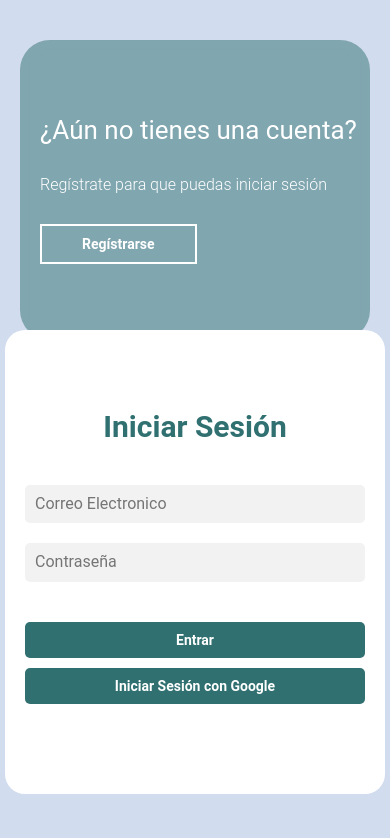
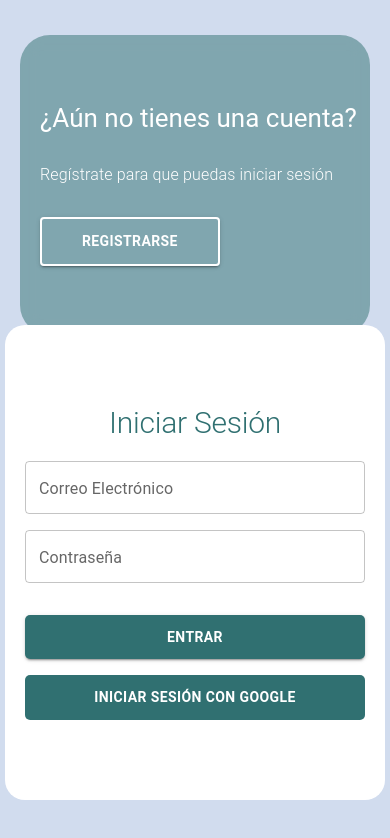
Before and after one commit to Carloscastro16/the-road, a React (Create React App) app: page /login in a window 390 px wide. Shown: the top 838 px of the page. Built offline with nearby package versions, Linux system fonts and the light colour scheme; no server answers; the HTML template or start-up script is replaced by a standard one; what photoswipe would draw is missing.

Commit message:
Fix responsive

```diff
--- a/src/Components/Css/Custom.css
+++ b/src/Components/Css/Custom.css
@@ -204,10 +204,9 @@ main {
 
 .contenedor__login-register form input {
   width: 100%;
-  margin-top: 20px;
+  margin-top: 10px;
   padding: 10px;
   border: none;
-  background: #F2F2F2;
   font-size: 16px;
   outline: none;
   border-radius: 5px;
--- a/src/Views/auth/AuthView.tsx
+++ b/src/Views/auth/AuthView.tsx
@@ -1,19 +1,38 @@
 import React, { useState, useEffect } from 'react';
-import '../../Components/Css/Custom.css'
+import '../../Components/Css/Custom.css';
 import { useAuth } from '../../Services/Auth/AuthProvider';
 import { useNavigate } from 'react-router-dom';
-import { Box } from '@mui/system';
-import Swal from 'sweetalert2'
-import * as userService from '../../Services/Api/UsersService'
-const Auth: React.FC = () => {
-  const { login,googleLogin,facebookLogin  } = useAuth();
+import { Box, Button, TextField, Typography } from '@mui/material';
+import Swal from 'sweetalert2';
+import * as userService from '../../Services/Api/UsersService';
+
+const LoginPage: React.FC = () => {
+  const { login, googleLogin } = useAuth();
   const navigate = useNavigate();
 
   const [email, setEmail] = useState<string>('');
   const [password, setPassword] = useState<string>('');
+  const [confirmPassword, setConfirmPassword] = useState<string>('');
+  const [name, setName] = useState<string>('');
+  const [lastName, setlastName] = useState<string>('');
+  const [age, setAge] = useState<string>('');
+  const [isLoginActive, setIsLoginActive] = useState<boolean>(true);
+  const [isMobile, setIsMobile] = useState<boolean>(window.innerWidth <= 850);
 
   useEffect(() => {
-    const anchoPage = () => {
+    const handleResize = () => {
+      setIsMobile(window.innerWidth <= 850);
+    };
+
+    window.addEventListener('resize', handleResize);
+
+    return () => {
+      window.removeEventListener('resize', handleResize);
+    };
+  }, []);
+
+  useEffect(() => {
+    const adjustView = () => {
       if (window.innerWidth > 850) {
         document.querySelector('.caja__trasera-register')!.setAttribute('style', 'display: block;');
         document.querySelector('.caja__trasera-login')!.setAttribute('style', 'display: block;');
@@ -26,133 +45,188 @@ const Auth: React.FC = () => {
       }
     };
 
-    anchoPage();
-    window.addEventListener('resize', anchoPage);
-
-    return () => {
-      window.removeEventListener('resize', anchoPage);
-    };
-  }, []);
+    adjustView();
+  }, [isMobile]);
 
   const handleLogin = () => {
-    if (window.innerWidth > 850) {
-      document.querySelector('.formulario__login')!.classList.add('active');
-      document.querySelector('.formulario__register')!.classList.remove('active');
+    setIsLoginActive(true);
+    if (isMobile) {
+      document.querySelector('.formulario__login')!.setAttribute('style', 'display: block;');
+      document.querySelector('.formulario__register')!.setAttribute('style', 'display: none;');
+      document.querySelector('.caja__trasera-register')!.setAttribute('style', 'display: block;');
+      document.querySelector('.caja__trasera-login')!.setAttribute('style', 'display: none;');
+    } else {
+      document.querySelector('.formulario__login')!.setAttribute('style', 'display: block;');
+      document.querySelector('.formulario__register')!.setAttribute('style', 'display: none;');
       document.querySelector('.contenedor__login-register')!.setAttribute('style', 'left: 10px;');
       document.querySelector('.caja__trasera-register')!.setAttribute('style', 'opacity: 1;');
       document.querySelector('.caja__trasera-login')!.setAttribute('style', 'opacity: 0;');
-    } else {
-      document.querySelector('.formulario__login')!.classList.add('active');
-      document.querySelector('.formulario__register')!.classList.remove('active');
-      document.querySelector('.contenedor__login-register')!.setAttribute('style', 'left: 0px;');
-      document.querySelector('.caja__trasera-register')!.setAttribute('style', 'display: block;');
-      document.querySelector('.caja__trasera-login')!.setAttribute('style', 'display: none;');
     }
   };
 
   const handleRegister = () => {
-    if (window.innerWidth > 850) {
-      document.querySelector('.formulario__register')!.classList.add('active');
-      document.querySelector('.formulario__login')!.classList.remove('active');
+    setIsLoginActive(false);
+    if (isMobile) {
+      document.querySelector('.formulario__register')!.setAttribute('style', 'display: block;');
+      document.querySelector('.formulario__login')!.setAttribute('style', 'display: none;');
+      document.querySelector('.caja__trasera-register')!.setAttribute('style', 'display: none;');
+      document.querySelector('.caja__trasera-login')!.setAttribute('style', 'display: block; opacity: 1;');
+    } else {
+      document.querySelector('.formulario__register')!.setAttribute('style', 'display: block;');
+      document.querySelector('.formulario__login')!.setAttribute('style', 'display: none;');
       document.querySelector('.contenedor__login-register')!.setAttribute('style', 'left: 410px;');
       document.querySelector('.caja__trasera-register')!.setAttribute('style', 'opacity: 0;');
       document.querySelector('.caja__trasera-login')!.setAttribute('style', 'opacity: 1;');
-    } else {
-      document.querySelector('.formulario__register')!.classList.add('active');
-      document.querySelector('.formulario__login')!.classList.remove('active');
-      document.querySelector('.contenedor__login-register')!.setAttribute('style', 'left: 0px;');
-      document.querySelector('.caja__trasera-register')!.setAttribute('style', 'display: none;');
-      document.querySelector('.caja__trasera-login')!.setAttribute('style', 'display: block;');
-      document.querySelector('.caja__trasera-login')!.setAttribute('style', 'opacity: 1;');
     }
   };
+
   const handleGoogleLogin = () => {
     googleLogin().then(() => {
       navigate('/estudiantes/dashboard');
     });
   };
-  const handleFacebookLogin = () => {
-    facebookLogin().then(() => {
-      navigate('/estudiantes/dashboard');
-    });
-  };
-
 
   const handleSubmitLogin = async (e: React.FormEvent) => {
     e.preventDefault();
     if (!email) {
-      Swal.fire({
-        title: 'No fue ingresado ningun correo'
-      })
-      return false
+      Swal.fire({ title: 'No fue ingresado ningun correo' });
+      return false;
     }
     if (!password) {
-      Swal.fire({
-        title: 'No fue ingresada ninguna contraseña'
-      })
-      return false
+      Swal.fire({ title: 'No fue ingresada ninguna contraseña' });
+      return false;
     }
-    const user = {
-      email: email,
-      password: password
-    }
+    const user = { email, password };
     const res = await userService.getUserByMail(user);
     await login(email, password);
-    if (res.data.rolename == 'Administrador') {
+    if (res.data.rolename === 'Administrador') {
       navigate('/administrador/dashboard');
-      return 'administrador';
     } else {
       navigate('/estudiantes/dashboard');
-      return 'estudiante'
     }
   };
 
-  const handleSubmitRegister = (e: React.FormEvent) => {
+  const handleSubmitRegister = async (e: React.FormEvent) => {
     e.preventDefault();
+    if (!email) {
+      Swal.fire({ title: 'No fue ingresado ningun correo' });
+      return false;
+    }
+    if (!password) {
+      Swal.fire({ title: 'No fue ingresada ninguna contraseña' });
+      return false;
+    }
+    if (password !== confirmPassword) {
+      Swal.fire({ title: 'Las contraseñas no coinciden' });
+      return false;
+    }
+    const userData = { email, password, name, lastname: lastName, rolename: 'Estudiante', creationDate: new Date(), points: 0 };
+    const res = await userService.createUser(userData);
+
+    if (res.status === 200) {
+      navigate('/login');
+    } else {
+      navigate('/');
+    }
   };
 
   return (
-    <Box sx={{
-      width: '100%',
-      height: '100vh',
-      display: 'flex',
-      alignItems: 'center',
-      justifyContent: 'center',
-    }}>
+    <Box sx={{ width: '100%', height: '100vh', display: 'flex', alignItems: 'center', justifyContent: 'center' }}>
       <div className="contenedor__todo">
         <div className="caja__trasera">
           <div className="caja__trasera-login">
-            <h3>¿Ya tienes una cuenta?</h3>
-            <p>Inicia sesión para entrar en la página</p>
-            <button onClick={handleLogin} id="btn__iniciar-sesion">Iniciar Sesión</button>
+            <Typography variant="h3">¿Ya tienes una cuenta?</Typography>
+            <Typography variant="body1">Inicia sesión para entrar en la página</Typography>
+            <Button variant="contained" onClick={handleLogin}>
+              Iniciar Sesión
+            </Button>
           </div>
           <div className="caja__trasera-register">
-            <h3>¿Aún no tienes una cuenta?</h3>
-            <p>Regístrate para que puedas iniciar sesión</p>
-            <button onClick={handleRegister} id="btn__registrarse">Regístrarse</button>
+            <Typography variant="h3">¿Aún no tienes una cuenta?</Typography>
+            <Typography variant="body1">Regístrate para que puedas iniciar sesión</Typography>
+            <Button variant="contained" onClick={handleRegister}>
+              Registrarse
+            </Button>
           </div>
         </div>
         <div className="contenedor__login-register">
-          <form className="formulario__login active">
-            <h2>Iniciar Sesión</h2>
-            <input type="text" placeholder="Correo Electronico" onChange={(e) => setEmail(e.target.value)} />
-            <input type="password" placeholder="Contraseña" onChange={(e) => setPassword(e.target.value)} />
-            <button type="submit" className='login-btn login' onClick={handleSubmitLogin}>Entrar</button>
-            <button type="button" className='login-btn google' onClick={handleGoogleLogin}>
+          <form className={`formulario__login ${isLoginActive ? 'active' : ''}`} onSubmit={handleSubmitLogin}>
+            <Typography variant="h2">Iniciar Sesión</Typography>
+            <Box sx={{ my: 2 }}>
+              <TextField
+                label="Correo Electrónico"
+                variant="outlined"
+                fullWidth
+                onChange={(e) => setEmail(e.target.value)}
+                sx={{ mb: 2 }}
+              />
+              <TextField
+                label="Contraseña"
+                variant="outlined"
+                type="password"
+                fullWidth
+                onChange={(e) => setPassword(e.target.value)}
+                sx={{ mb: 2 }}
+              />
+            </Box>
+            <Button type="submit" variant="contained" fullWidth sx={{ mb: 2 }}>
+              Entrar
+            </Button>
+            <Button variant="outlined" fullWidth onClick={handleGoogleLogin}>
               Iniciar Sesión con Google
-            </button>
+            </Button>
           </form>
-          <form onSubmit={handleSubmitRegister} className="formulario__register">
-            <h2>Únete</h2>
-            <input type="text" placeholder="Nombre" />
-            <input type="text" placeholder="Correo" />
-            <div className="input-group">
-              <input type="number" placeholder="Experiencia" />
-              <input type="number" placeholder="Edad" />
-            </div>
-            <input type="password" placeholder="Contraseña" />
-            <input type="password" placeholder="Confirmar Contraseña" />
-            <button type="submit">Registrarte</button>
+          <form className={`formulario__register ${isLoginActive ? '' : 'active'}`} onSubmit={handleSubmitRegister}>
+            <Typography variant="h2">Únete</Typography>
+            <Box sx={{ my: 2 }}>
+            <Box sx={{ display: 'flex', gap: 2 }}>
+                <TextField
+                  label="Nombre"
+                  variant="outlined"
+                  fullWidth
+                  onChange={(e) => setName(e.target.value)}
+                  sx={{ mb: 2 }}
+                />
+                <TextField
+                  label="Apellido"
+                  variant="outlined"
+                  fullWidth
+                  onChange={(e) => setlastName(e.target.value)}
+                />
+              </Box>
+              <TextField
+                label="Nombre"
+                variant="outlined"
+                fullWidth
+                onChange={(e) => setName(e.target.value)}
+                sx={{ mb: 2 }}
+              />
+              <TextField
+                label="Correo"
+                variant="outlined"
+                fullWidth
+                onChange={(e) => setEmail(e.target.value)}
+                sx={{ mb: 2 }}
+              />
+              <TextField
+                label="Contraseña"
+                variant="outlined"
+                type="password"
+                fullWidth
+                onChange={(e) => setPassword(e.target.value)}
+                sx={{ my: 2 }}
+              />
+              <TextField
+                label="Confirmar Contraseña"
+                variant="outlined"
+                type="password"
+                fullWidth
+                onChange={(e) => setConfirmPassword(e.target.value)}
+              />
+            </Box>
+            <Button type="submit" variant="contained" fullWidth>
+              Registrarte
+            </Button>
           </form>
         </div>
       </div>
@@ -160,4 +234,4 @@ const Auth: React.FC = () => {
   );
 };
 
-export default Auth;
+export default LoginPage;
```
Also changed, not shown: src/Components/Models/Students/ActivitiesLists.tsx (+12 -7 lines), src/Views/students/Questions.tsx (+44 -10 lines).
